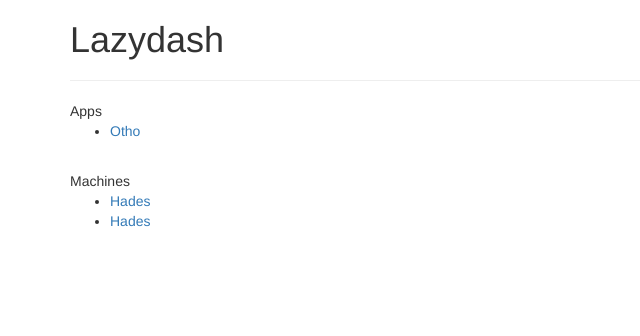
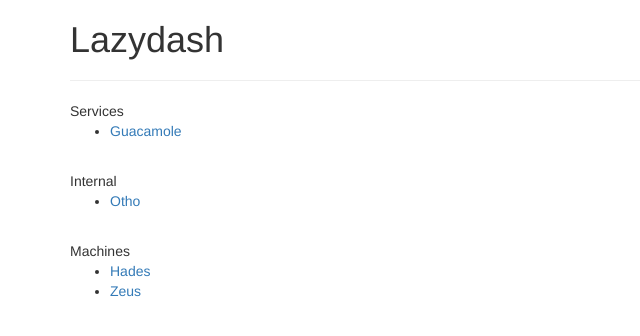
Before and after one commit to Lazydash/Augustus, a website: page public/index.html in a window 1280 px wide. Shown: the whole page, without its empty margins (0-640 px from the left). Drawn offline with nearby package versions, Linux system fonts and the light colour scheme.

Commit message:
refactor separation of components

```diff
--- a/public/index.html
+++ b/public/index.html
@@ -18,7 +18,13 @@
     <h1>Lazydash</h1>
     <hr>
 
-    <div>Apps</div>
+    <div>Services</div>
+    <ul>
+        <li><a href="https://lazydash.com/Guacamole">Guacamole</a></li>
+    </ul>
+    <br>
+
+    <div>Internal</div>
     <ul>
         <li><a href="https://lazydash.com/otho">Otho</a></li>
     </ul>
@@ -27,7 +33,7 @@
     <div>Machines</div>
     <ul>
         <li><a href="https://hades.lazydash.com/">Hades</a></li>
-        <li><a href="https://hades.lazydash.com/">Hades</a></li>
+        <li><a href="https://zeus.lazydash.com/">Zeus</a></li>
     </ul>
 
 
```
